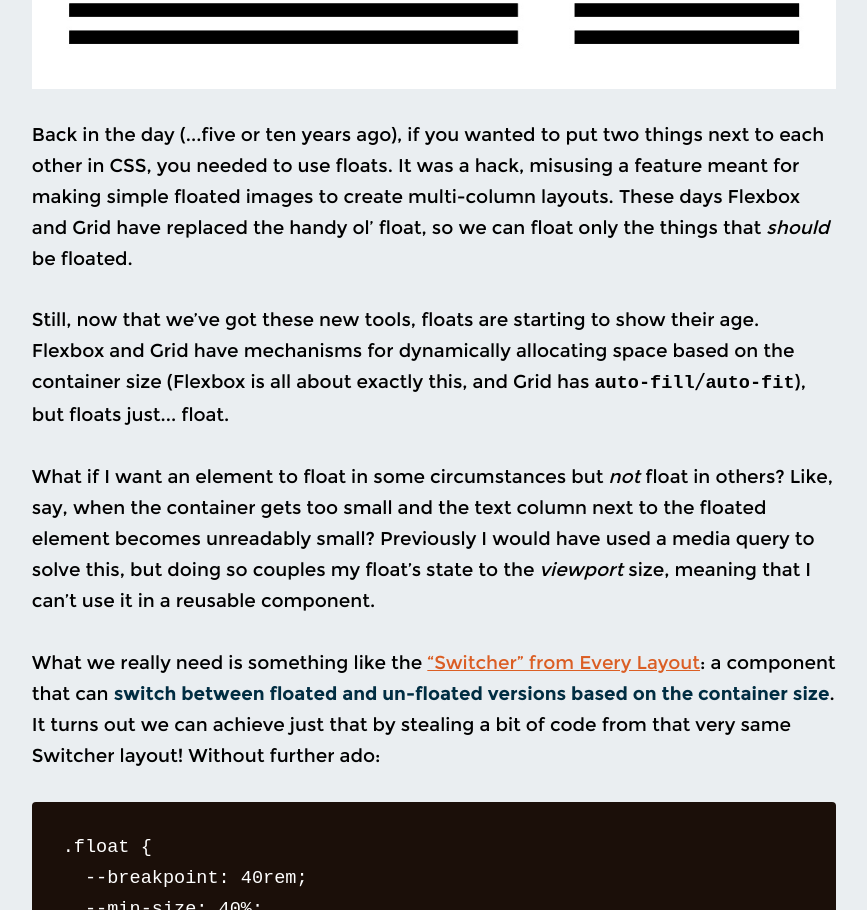
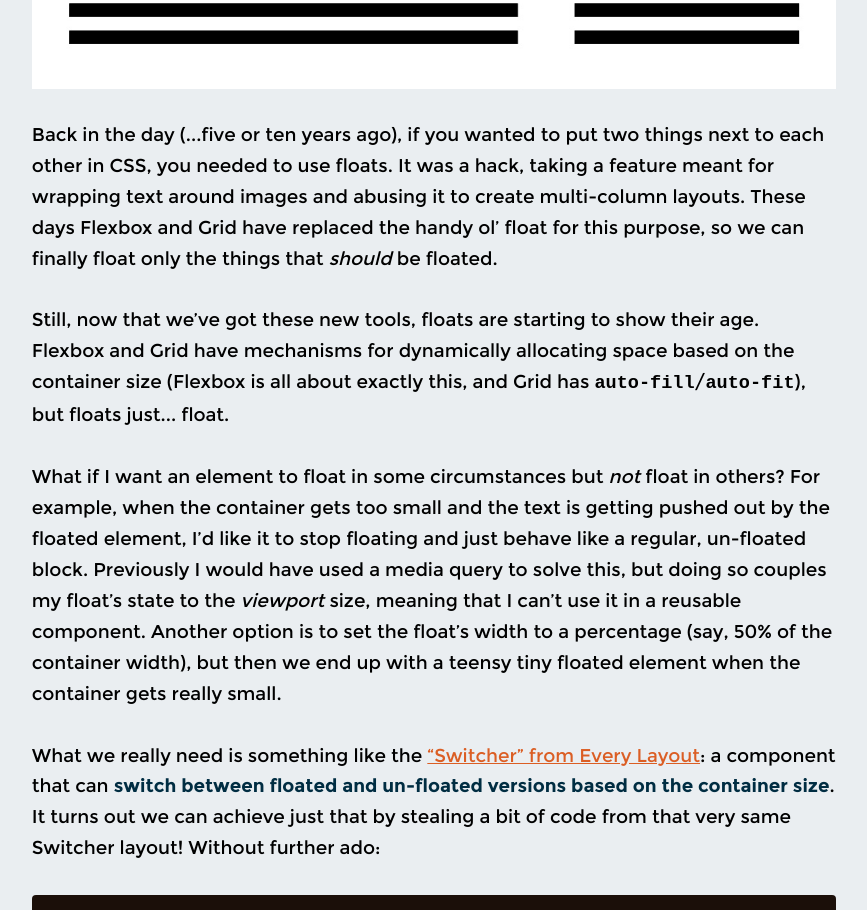
Before and after one commit to evanminto/evanminto-dot-com, an Eleventy site: page views/blog/responsive-floats-using-switcher-expression.md in a window 1280 px wide. Shown: the part 720-1630 px from the top of the page, without its empty margins (206-1073 px from the left). Built offline with nearby package versions, Linux system fonts and the light colour scheme; Eleventy itself is replaced by a stand-in of ours; code samples lack their colours; files that its build step writes are made by us from their sources; a script that the page names is missing; files whose address does not match are found by name.

Commit message:
Update float article text

```diff
--- a/views/blog/responsive-floats-using-switcher-expression.md
+++ b/views/blog/responsive-floats-using-switcher-expression.md
@@ -12,11 +12,11 @@ tags:
 
 ![A floated box with text wrapping around it, and another box laid out as a block, with text underneath it.](/images/blog/responsive-floats.jpg)
 
-Back in the day (...five or ten years ago), if you wanted to put two things next to each other in CSS, you needed to use floats. It was a hack, misusing a feature meant for making simple floated images to create multi-column layouts. These days Flexbox and Grid have replaced the handy ol’ float, so we can float only the things that _should_ be floated.
+Back in the day (...five or ten years ago), if you wanted to put two things next to each other in CSS, you needed to use floats. It was a hack, taking a feature meant for wrapping text around images and abusing it to create multi-column layouts. These days Flexbox and Grid have replaced the handy ol’ float for this purpose, so we can finally float only the things that _should_ be floated.
 
 Still, now that we’ve got these new tools, floats are starting to show their age. Flexbox and Grid have mechanisms for dynamically allocating space based on the container size (Flexbox is all about exactly this, and Grid has `auto-fill`/`auto-fit`), but floats just... float.
 
-What if I want an element to float in some circumstances but _not_ float in others? Like, say, when the container gets too small and the text column next to the floated element becomes unreadably small? Previously I would have used a media query to solve this, but doing so couples my float’s state to the _viewport_ size, meaning that I can’t use it in a reusable component.
+What if I want an element to float in some circumstances but _not_ float in others? For example, when the container gets too small and the text is getting pushed out by the floated element, I’d like it to stop floating and just behave like a regular, un-floated block. Previously I would have used a media query to solve this, but doing so couples my float’s state to the _viewport_ size, meaning that I can’t use it in a reusable component. Another option is to set the float’s width to a percentage (say, 50% of the container width), but then we end up with a teensy tiny floated element when the container gets really small.
 
 What we really need is something like the [“Switcher” from Every Layout](https://every-layout.dev/layouts/switcher/): a component that can **switch between floated and un-floated versions based on the container size**. It turns out we can achieve just that by stealing a bit of code from that very same Switcher layout! Without further ado:
 
```
